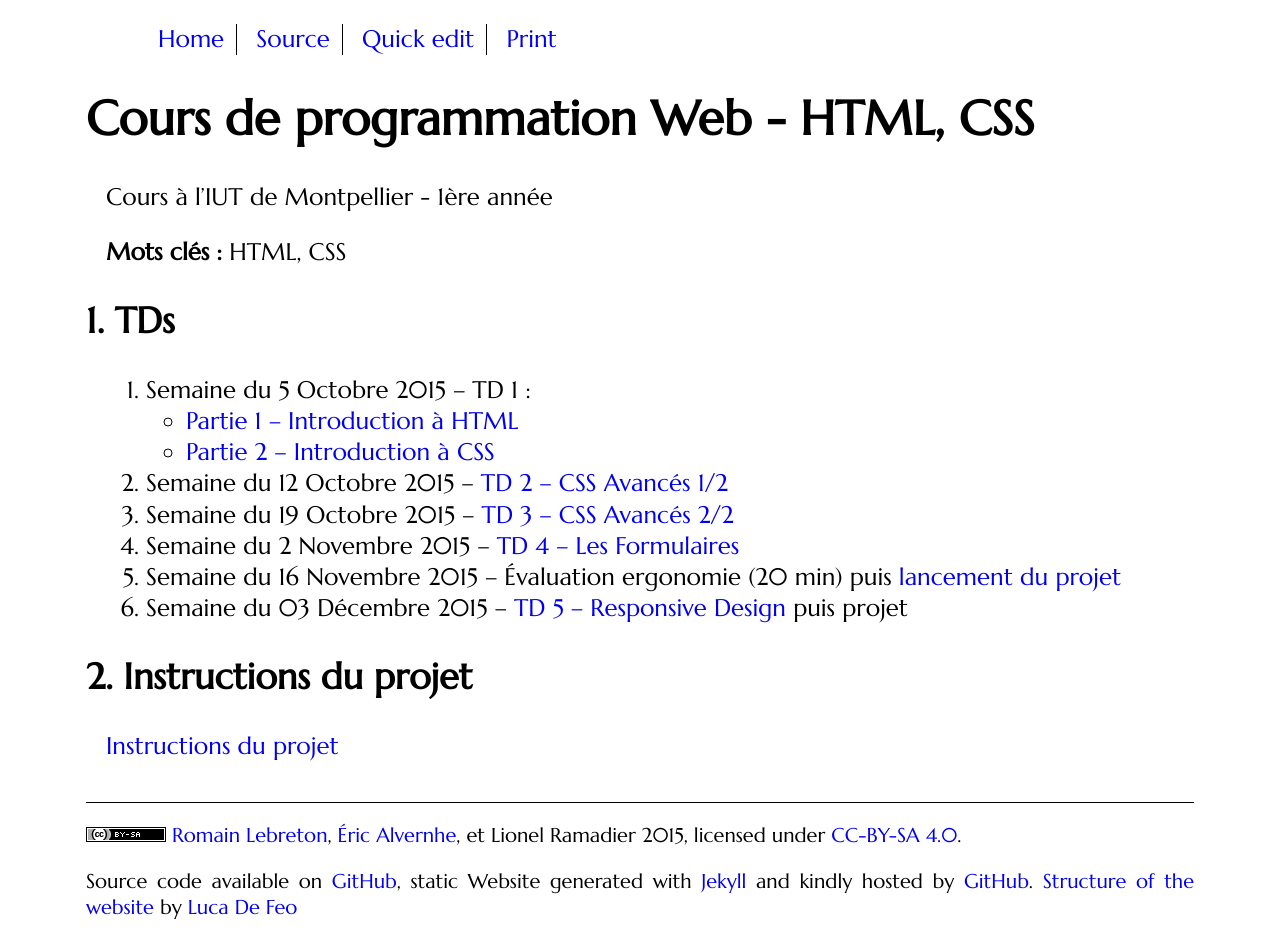
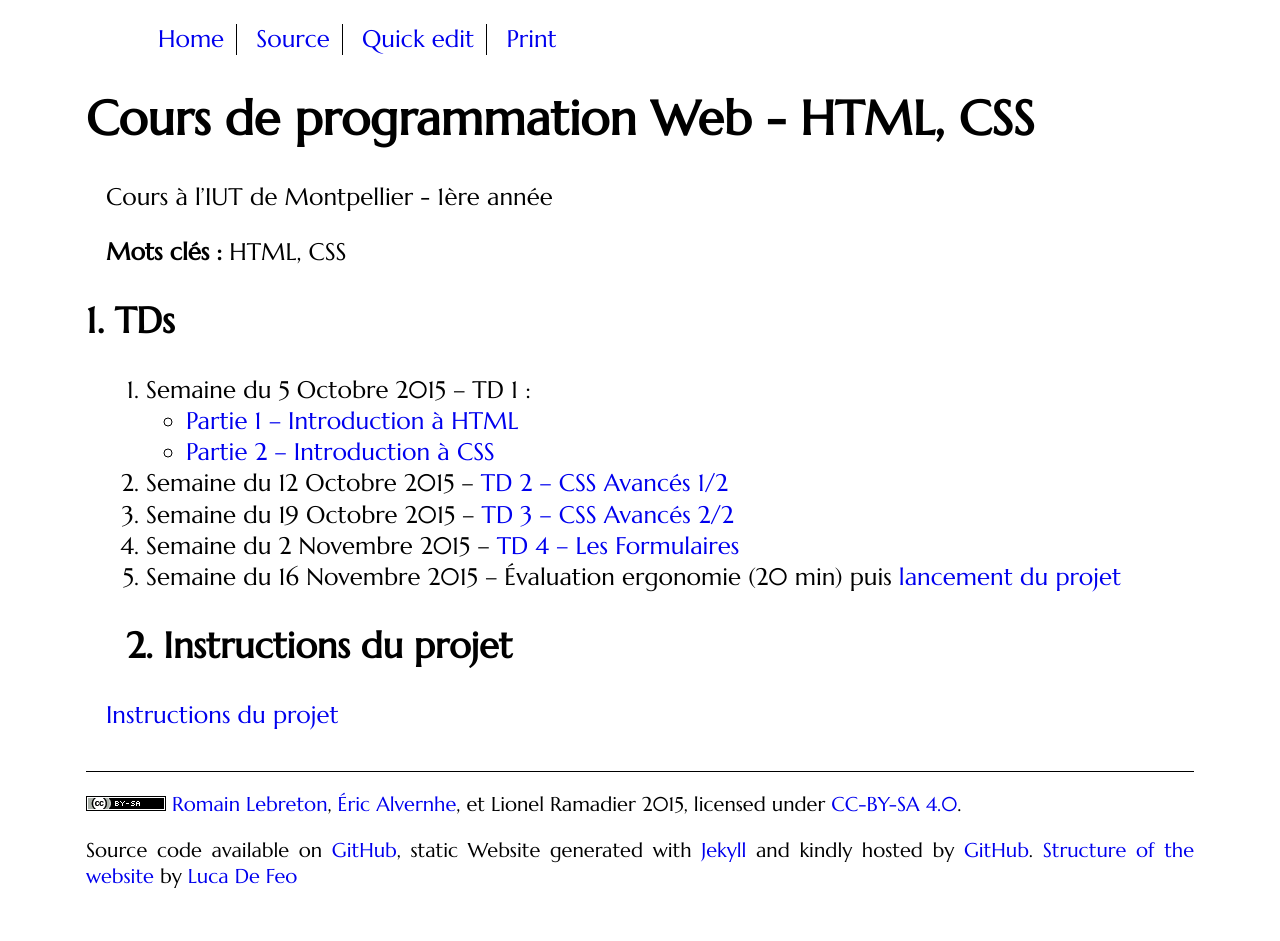
Before and after one commit to romainlebreton/R1.02-DeveloppementInterfacesWeb, a Jekyll site: the page built from index.md, in a window 1280 px wide. Built offline with Jekyll 4.4.1, drawn with Linux system fonts in a browser that asks for light colours; some web fonts are replaced; comment, search, counter and statistics services are not loaded; after the commit the page ends 910 px from its top, so only the background shows below that.

Commit message:
td5 is not ready

```diff
--- a/index.md
+++ b/index.md
@@ -17,8 +17,8 @@ Cours à l'IUT de Montpellier - 1ère année
 1. Semaine du 19 Octobre 2015 -- [TD 3 -- CSS Avancés 2/2](tutorials/tutorial3.html)
 1. Semaine du  2 Novembre 2015 -- [TD 4 -- Les Formulaires](tutorials/tutorial4.html)
 1. Semaine du 16 Novembre 2015 -- Évaluation ergonomie (20 min) puis [lancement du projet](projet.html)
-1. Semaine du 03 Décembre 2015 -- [TD 5 -- Responsive Design](tutorials/tutorial5.html) puis projet
-
+<!-- 1. Semaine du 03 Décembre 2015 -- [TD 5 -- Responsive Design](tutorials/tutorial5.html) puis projet
+-->
 ## Instructions du projet
 
 [Instructions du projet](projet.html)
```
